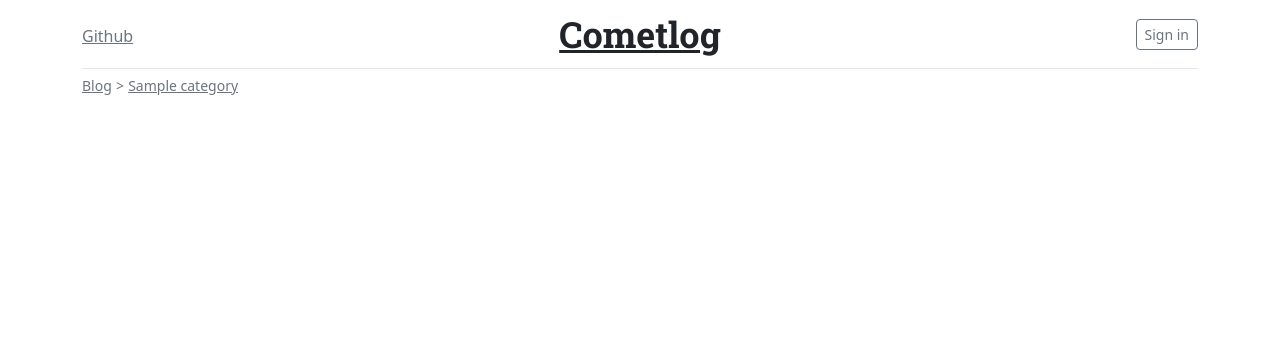
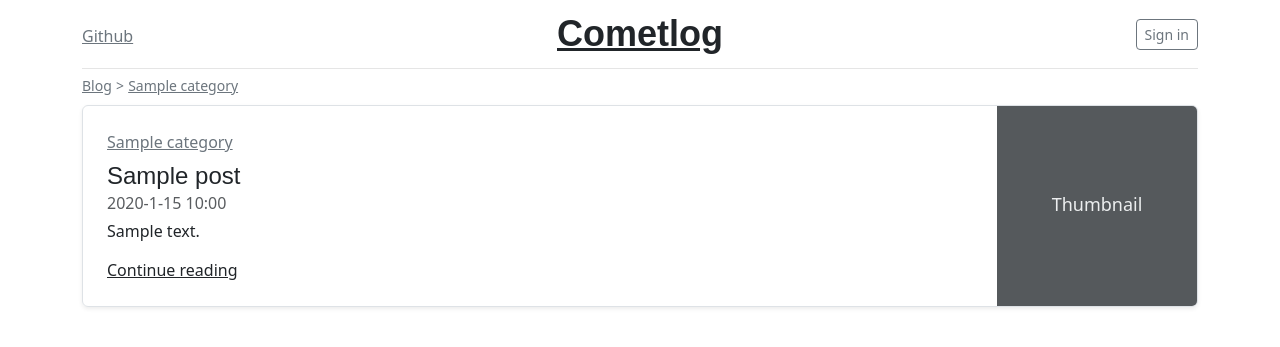
Before and after one commit to uham/cometlog, a Django app: a page that uses templates/blog/category.html in a window 1280 px wide. Shown: the top 347 px of the page. Run offline with Django 4.2, Linux system fonts and the light colour scheme; tables that the repository leaves empty hold one stand-in row (values such as "Sample post"); some libraries are stand-ins or nearby versions.

Commit message:
Developing

```diff
--- a/blog/write_view.py
+++ b/blog/write_view.py
@@ -1,4 +1,3 @@
-from django.shortcuts import render, get_object_or_404
 from django.views.generic import FormView
 from django.contrib.admin.views.decorators import staff_member_required
 from django.utils.decorators import method_decorator
--- a/static/style.css
+++ b/static/style.css
@@ -4,8 +4,9 @@
 }
 
 .header-blog-logo {
-    font-family: "Roboto Slab", serif/*rtl:Amiri, Georgia, "Times New Roman", serif*/;
+    font-family: 'Noto Sans KR', sans-serif;
     font-size: 2.25rem;
+    font-weight: bold;
 }
 
 .header-blog-logo:hover {
@@ -13,7 +14,7 @@
 }
 
 h1, h2, h3, h4, h5, h6 {
-    font-family: "Roboto Slab", serif/*rtl:Amiri, Georgia, "Times New Roman", serif*/;
+    font-family: 'Noto Sans KR', sans-serif;
 }
 
 .nav-scroller {
@@ -73,3 +74,17 @@ h1, h2, h3, h4, h5, h6 {
 .form-signin input[type="password"][id="floatingPasswordConfirm"] {
     margin-bottom: 10px;
 }
+
+.category-link {
+    z-index:3;
+    position:relative;
+    width:fit-content;
+}
+
+.bd-placeholder-img {
+    font-size: 1.125rem;
+    text-anchor: middle;
+    -webkit-user-select: none;
+    -moz-user-select: none;
+    user-select: none;
+  }
--- a/templates/blog/category.html
+++ b/templates/blog/category.html
@@ -15,7 +15,7 @@
     {% include 'blog/post_list.html' %}
     {% if user.is_staff %}
     <div class='container'>
-        <a class="btn btn-sm btn-outline-secondary" href="{% url 'blog:write' %}">Write</a>
+        <a class="btn btn-sm btn-outline-secondary" href="{% url 'blog:write' %}">Post Write</a>
     </div>
     {% endif %}
 {% endblock%}
--- a/templates/blog/post_list.html
+++ b/templates/blog/post_list.html
@@ -1,3 +1,18 @@
 <div class="container">
-
+    {% for post in posts %}
+    <div class="row g-0 border rounded overflow-hidden flex-md-row mb-2 shadow-sm position-relative">
+        <div class="col p-4 d-flex flex-column position-static">
+            <div class="category-link mb-2">
+                <a class="link-secondary" href="{% url 'blog:category' category_name=post.category %}">{{ post.category }}</a>
+            </div>
+            <h4 class="mb-0">{{ post.subject }}</h4>
+            <div class="mb-1 text-muted">{{ post.created_at|date:"SHORT_DATETIME_FORMAT" }}</div>
+            <p class="card-text mb-auto">{{ post.content }}</p>
+            <a href="#" class="stretched-link link-dark">Continue reading</a>
+        </div>
+        <div class="col-auto d-none d-lg-block">
+            <svg class="bd-placeholder-img" width="200" height="200" xmlns="http://www.w3.org/2000/svg" role="img" aria-label="Placeholder: Thumbnail" preserveAspectRatio="xMidYMid slice" focusable="false"><title>Placeholder</title><rect width="100%" height="100%" fill="#55595c"/><text x="50%" y="50%" fill="#eceeef" dy=".3em">Thumbnail</text></svg>
+        </div>
+    </div>
+    {% endfor %}
 </div>
```
